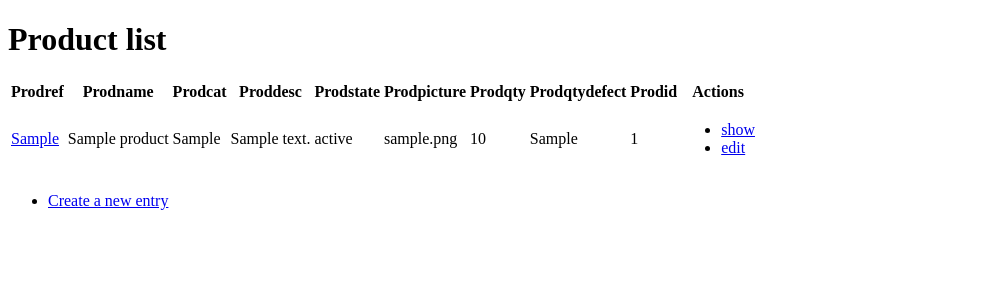
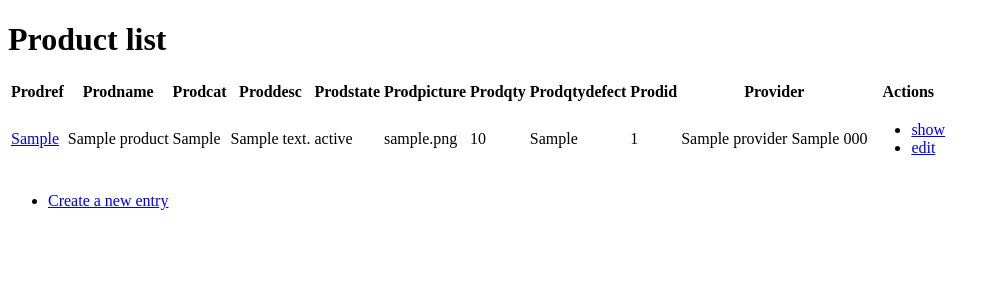
Before and after one commit to Freddy44/PokeNantes, a Symfony app: template Applicatif/PokeNantes/app/Resources/views/product/index.html.twig in a window 1280 px wide. Shown: the top 300 px of the page, without its empty margins (0-999 px from the left). Run offline with Twig, Linux system fonts and the light colour scheme; the template is opened without the code that fills it: most values are stand-ins (such as "Sample title", 1, 10 or a date in 2020); some libraries are stand-ins or nearby versions.

Commit message:
Modification pour recupération et affichage des fournisseurs (reste à forcer l'affichage en liste de choix)

```diff
--- a/Applicatif/PokeNantes/app/Resources/views/product/index.html.twig
+++ b/Applicatif/PokeNantes/app/Resources/views/product/index.html.twig
@@ -15,6 +15,7 @@
                 <th>Prodqty</th>
                 <th>Prodqtydefect</th>
                 <th>Prodid</th>
+                <th>Provider</th>
                 <th>Actions</th>
             </tr>
         </thead>
@@ -30,6 +31,16 @@
                 <td>{{ product.prodQty }}</td>
                 <td>{{ product.prodQtyDefect }}</td>
                 <td>{{ product.prodId }}</td>
+                <td><div class="tags-list">{% for Provider in product.ProvidersList %}
+           			{% if loop.index > 1 %}
+          			{% endif %} <span class="badge">
+          							{{ Provider.provName }}
+          							{{ Provider.provType }}
+          							{{ Provider.provPhone }}
+          							<br />
+          					    </span>{% endfor %}
+          			</div>
+          		</td>
                 <td>
                     <ul>
                         <li>
```
Also changed, not shown: Applicatif/PokeNantes/src/NosBundles/ProductBundle/Controller/ProductController.php (+11 -8 lines), Applicatif/PokeNantes/src/NosBundles/ProductBundle/Form/ProductType.php (+4 -12 lines), Applicatif/PokeNantes/src/NosBundles/ProductBundle/Form/ProviderType.php (+5 -8 lines).
